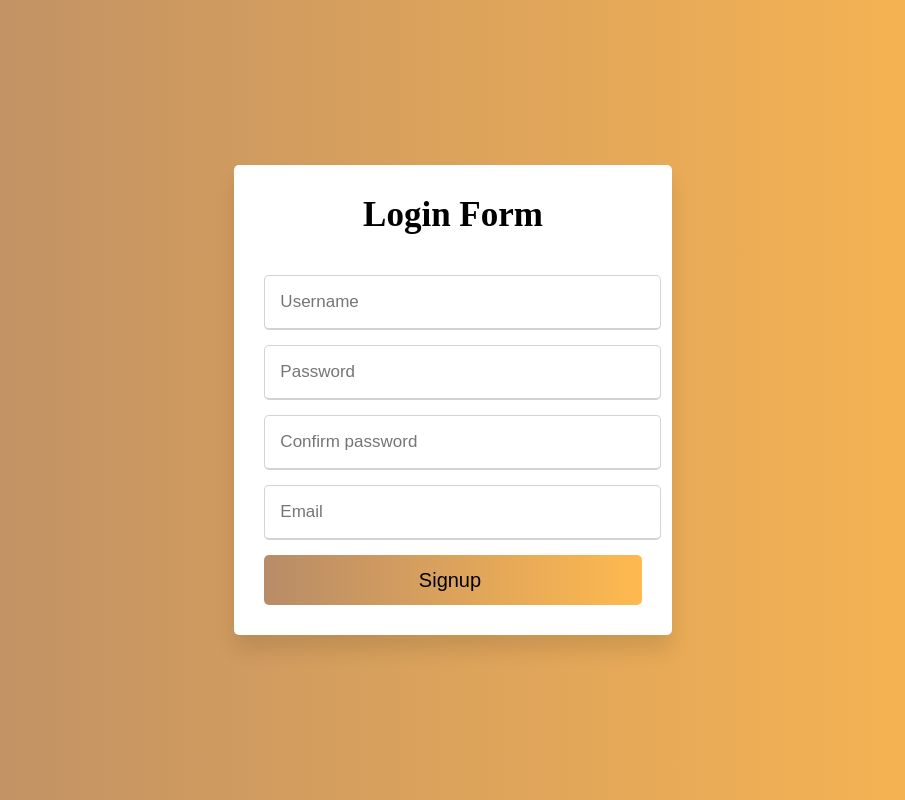
After one commit to DetroittTxP/ReviewMoive-SqlPhpHtml, a PHP site: page /register/webregister.php in a window 1280 px wide. The commit adds this page. Shown: the whole page, without its empty margins (187-1092 px from the left). Run offline with PHP 8.4, Linux system fonts and the light colour scheme.

Commit message:
แก้+เพิ่มหน้าเว็ป login,register ใหม่

```diff
--- a/ReviewMovie/index.php
+++ b/ReviewMovie/index.php
@@ -46,10 +46,10 @@
 
         <ul class="logo">
                 <li>
-                    <a href="../register/register.html"><img src="../img/register.png" alt="" width="150" height="50"></a>
+                    <a href="../register/webregister.html"><img src="../img/register.png" alt="" width="150" height="50"></a>
                 </li>
                 <li>
-                    <a href="../login/login.php"><img src="../img/login.png" alt="" width="100" height="50"></a>
+                    <a href="../login/weblogin.php"><img src="../img/login.png" alt="" width="100" height="50"></a>
                 </li>
         </ul>
     </div>
--- a/register/RegisterMove.php
+++ b/register/RegisterMove.php
@@ -20,7 +20,7 @@
     <script>
         window.onload=()=>{
             if(window.confirm("สมัครสมาชิกสำเร็จเเล้วคลิก OK เพื่อไปหน้าเข้าสู่ระบบ")){
-                window.location.href='../login/login.php';
+                window.location.href='../login/weblogin.php';
             }
         }
     </script>
--- /dev/null
+++ b/register/style.css
@@ -0,0 +1,103 @@
+html,body{
+    display: grid;
+    height: 100%;
+    width: 100%;
+    place-items: center;
+    background: -webkit-linear-gradient(left, #b88c68, #ffb94f);
+}
+
+.wrapper{
+    overflow: hidden;
+    max-width: 390px;
+    background: #fff;
+    padding: 30px;
+    border-radius: 5px;
+    box-shadow: 0px 15px 20px rgba(0, 0, 0, 0.1);
+}
+
+.wrapper .title-text{
+    display: flex;
+    width: 200%;
+}
+
+.wrapper .title-text .title{
+    width: 50%;
+    font-size: 35px;
+    font-weight: 600;
+    text-align: center;
+    margin-bottom: 20px;
+}
+
+.wrapper .form-container{
+    width: 100%;
+}
+
+.wrapper .form-container .silde-controls a{
+    color: #2017a3;
+    text-decoration: none;
+    border-bottom: 2px solid transparent;
+    padding-bottom: 10px;
+    transition: all 0.3s ease;
+}
+
+.wrapper .form-container .silde-controls a:hover{
+    border-bottom: 0.5px solid #2017a3;
+    padding-bottom: 0;
+}
+
+
+.form-inner form .field{
+    height: 50px;
+    width: 100%;
+    margin-top: 20px;
+}
+
+.form-inner form .field input{
+    height: 100%;
+    width: 100%;
+    outline: none;
+    padding-left: 15px;
+    font-size: 17px;
+    border-radius: 5px;
+    border: 1px solid lightgray;
+    border-bottom-width: 2px;
+    transition: all 0.4s ease;
+}
+
+.form-inner form .field input:focus{
+    border-color: red;
+}
+
+.form-inner form .pass-link{
+    margin-top: 9px;
+    font-size: 12px;
+}
+
+.form-inner form .pass-link a,
+.form-inner form .signup-link a{
+    color: #2017a3;
+    text-decoration: none;
+    border-bottom: 2px solid transparent;
+    padding-bottom: 10px;
+    transition: all 0.3s ease;
+}
+
+.form-inner form .signup-link{
+    text-align: center;
+    margin-top: 30px;
+}
+
+.form-inner form .pass-link a:hover,
+.form-inner form .signup-link a:hover{
+    border-bottom: 0.5px solid #2017a3;
+    padding-bottom: 0;
+}
+
+.form-inner form .field input[type="submit"]{
+    font-size: 20px;
+    font-weight: 500;
+    padding-left: 0px;
+    border: none;
+    cursor: pointer;
+    background: -webkit-linear-gradient(left, #b88c68, #ffb94f);
+}
--- /dev/null
+++ b/register/webregister.php
@@ -0,0 +1,55 @@
+<!DOCTYPE html>
+<html lang="en">
+<head>
+	<meta charset="UTF-8">
+	<title>ReviewMovie Signin & Signup Form</title>
+	<link rel="stylesheet" href="style.css">
+	<meta name="viewport" content="width=device-width, initial-scale=1.0">
+    <script>
+         let checkpassword = () =>{
+            let pass1 = document.getElementById("CheckPass1").value;
+            let pass2 = document.getElementById("CheckPass2").value;
+
+            if(pass1!=pass2){
+                alert("รหัสผ่านไม่ตรงกัน");
+                return false
+            }
+            return true;
+         }
+    </script>
+</head>
+<body>
+	<div class="wrapper">
+		<div class="title-text">
+			<div class="title signin">Login Form</div>
+			<div class="title signup">Signup Form</div>
+		</div>
+
+		<div class="form-container">
+			<div class="form-inner">
+				<form action="RegisterMove.php" class="signup" method="post">
+					<div class="field">
+						<input type="text" name="username" placeholder="Username" required>
+					</div>
+
+					<div class="field">
+						<input type="password" name="password" placeholder="Password" id="CheckPass1" required>
+					</div>
+
+					<div class="field">
+						<input type="password" name="re-password" placeholder="Confirm password" id="CheckPass2" required>
+					</div>
+
+                    <div class="field">
+						<input type="email" name="email" placeholder="Email" required>
+					</div>
+
+					<div class="field">
+						<input type="submit" value="Signup" onclick="return checkpassword()">
+					</div>
+				</form>
+			</div>
+		</div>
+	</div>
+</body>
+</html>
```
Also changed, not shown: login/style.css (added, +103 -0 lines), login/weblogin.php (added, +43 -0 lines).
